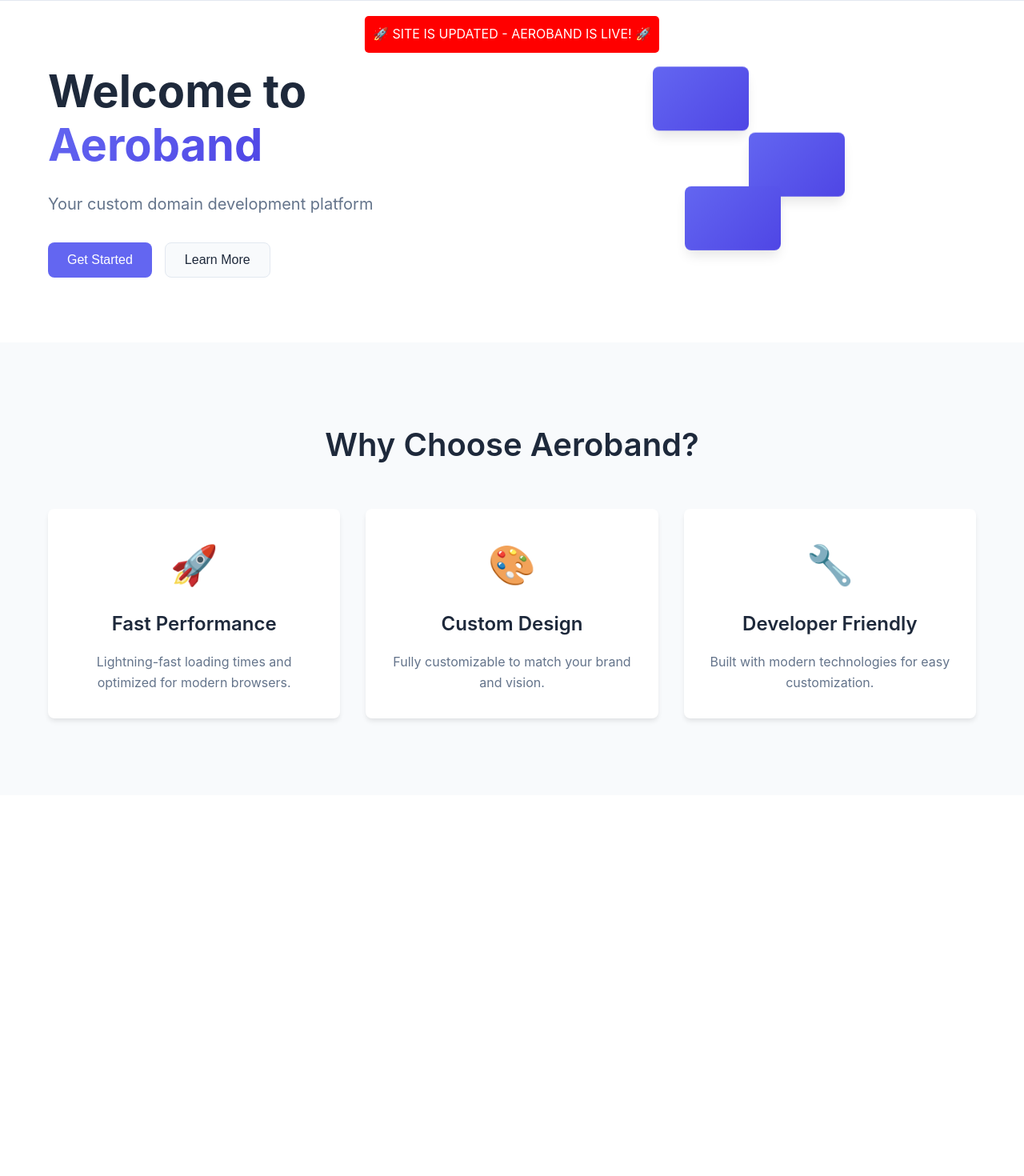
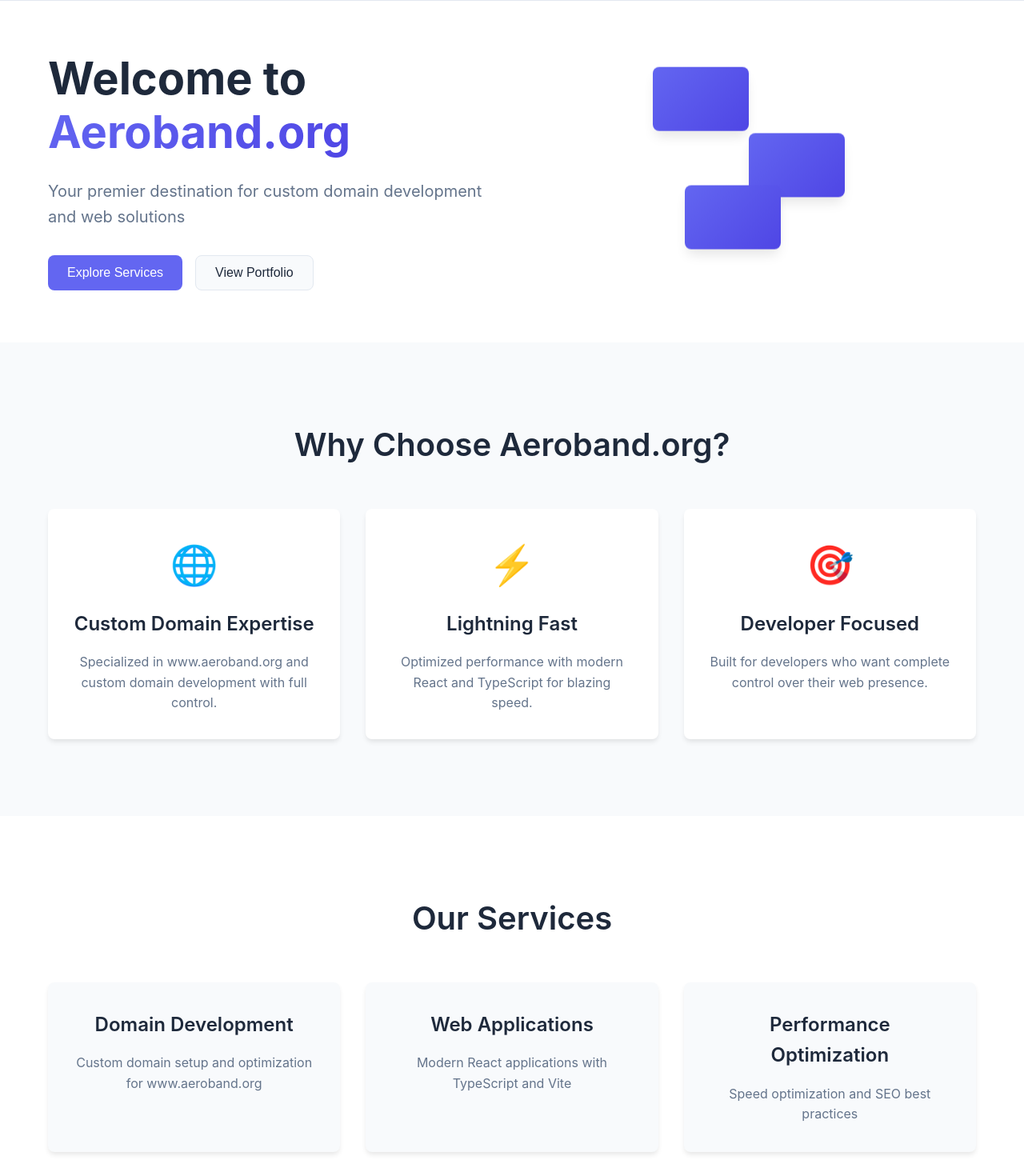
Before and after one commit to skhartaye/Aeroband, a React (Vite) app: page / in a window 1280 px wide. Shown: the part 80-1550 px from the top of the page at 80% size. Before the commit the page ends 1074 px from the top, so only its background shows below. Built offline with nearby package versions, Linux system fonts and the light colour scheme.

Commit message:
Customize site for www.aeroband.org domain with updated branding and content

```diff
--- a/index.html
+++ b/index.html
@@ -4,8 +4,14 @@
     <meta charset="UTF-8" />
     <link rel="icon" type="image/svg+xml" href="/vite.svg" />
     <meta name="viewport" content="width=device-width, initial-scale=1.0" />
-    <meta name="description" content="Aeroband - Custom domain development project" />
-    <title>Aeroband</title>
+    <meta name="description" content="Aeroband.org - Custom domain development and web solutions at www.aeroband.org" />
+    <meta name="keywords" content="aeroband, domain development, custom domain, www.aeroband.org, web solutions" />
+    <meta name="author" content="Aeroband.org" />
+    <meta property="og:title" content="Aeroband.org - Custom Domain Development" />
+    <meta property="og:description" content="Your premier destination for custom domain development and web solutions" />
+    <meta property="og:url" content="https://www.aeroband.org" />
+    <meta property="og:type" content="website" />
+    <title>Aeroband.org - Custom Domain Development</title>
   </head>
   <body>
     <div id="root"></div>
--- a/src/components/Header.tsx
+++ b/src/components/Header.tsx
@@ -11,7 +11,7 @@ const Header = ({ isMenuOpen, setIsMenuOpen }: HeaderProps) => {
     <header className="header">
       <div className="header-container">
         <Link to="/" className="logo">
-          <h1>Aeroband</h1>
+          <h1>Aeroband.org</h1>
         </Link>
 
         <nav className={`nav ${isMenuOpen ? 'nav-open' : ''}`}>
--- a/src/pages/About.tsx
+++ b/src/pages/About.tsx
@@ -3,26 +3,10 @@ import './About.css'
 const About = () => {
   return (
     <div className="about">
-      {/* Deployment status indicator */}
-      <div style={{
-        background: 'green',
-        color: 'white',
-        padding: '10px',
-        textAlign: 'center',
-        position: 'fixed',
-        top: '150px',
-        left: '50%',
-        transform: 'translateX(-50%)',
-        zIndex: 9999,
-        borderRadius: '5px'
-      }}>
-        ✅ DEPLOYMENT STATUS: ACTIVE - {new Date().toLocaleString()}
-      </div>
-
       <section className="about-hero">
-        <h1 className="page-title">About Aeroband</h1>
+        <h1 className="page-title">About Aeroband.org</h1>
         <p className="page-subtitle">
-          Building the future of custom domain development
+          Building the future of custom domain development at www.aeroband.org
         </p>
       </section>
 
@@ -31,18 +15,25 @@ const About = () => {
           <div className="about-text">
             <h2>Our Mission</h2>
             <p>
-              Aeroband is dedicated to providing developers and businesses with
+              At Aeroband.org, we're dedicated to providing developers and businesses with
               the tools they need to create stunning, high-performance websites
               on their own custom domains. We believe in the power of
-              customization and developer control.
+              customization and developer control, especially when it comes to domains like www.aeroband.org.
             </p>
 
             <h2>Our Technology</h2>
             <p>
               Built with modern web technologies including React, TypeScript,
-              and Vite, Aeroband offers a fast, scalable foundation for your
+              and Vite, Aeroband.org offers a fast, scalable foundation for your
               web projects. Our platform is designed to be developer-friendly
               while maintaining excellent performance and user experience.
+            </p>
+
+            <h2>Domain Expertise</h2>
+            <p>
+              We specialize in custom domain development, particularly for domains like
+              www.aeroband.org. Our expertise includes DNS configuration, SSL certificates,
+              and performance optimization for custom domains.
             </p>
           </div>
 
@@ -59,6 +50,10 @@ const About = () => {
               <h3>Modern</h3>
               <p>Technology</p>
             </div>
+            <div className="stat-card">
+              <h3>Secure</h3>
+              <p>SSL Ready</p>
+            </div>
           </div>
         </div>
       </section>
--- a/src/pages/Contact.tsx
+++ b/src/pages/Contact.tsx
@@ -12,6 +12,7 @@ const Contact = () => {
     e.preventDefault()
     // Handle form submission here
     console.log('Form submitted:', formData)
+    alert('Thank you for your message! We will get back to you soon.')
   }
 
   const handleChange = (e: React.ChangeEvent<HTMLInputElement | HTMLTextAreaElement>) => {
@@ -24,9 +25,9 @@ const Contact = () => {
   return (
     <div className="contact">
       <section className="contact-hero">
-        <h1 className="page-title">Contact Us</h1>
+        <h1 className="page-title">Contact Aeroband.org</h1>
         <p className="page-subtitle">
-          Get in touch with the Aeroband team
+          Get in touch with the Aeroband.org team for custom domain solutions
         </p>
       </section>
 
@@ -35,8 +36,8 @@ const Contact = () => {
           <div className="contact-info">
             <h2>Get In Touch</h2>
             <p>
-              Have questions about Aeroband or need help with your custom domain?
-              We're here to help you build something amazing.
+              Have questions about Aeroband.org or need help with your custom domain setup?
+              We're here to help you build something amazing for www.aeroband.org.
             </p>
 
             <div className="contact-details">
@@ -52,7 +53,15 @@ const Contact = () => {
                 <span className="contact-icon">🌐</span>
                 <div>
                   <h3>Website</h3>
-                  <p>aeroband.org</p>
+                  <p>www.aeroband.org</p>
+                </div>
+              </div>
+
+              <div className="contact-item">
+                <span className="contact-icon">🔧</span>
+                <div>
+                  <h3>Services</h3>
+                  <p>Custom Domain Development</p>
                 </div>
               </div>
             </div>
@@ -94,6 +103,7 @@ const Contact = () => {
                   onChange={handleChange}
                   rows={5}
                   required
+                  placeholder="Tell us about your custom domain needs..."
                 ></textarea>
               </div>
 
--- a/src/pages/Home.css
+++ b/src/pages/Home.css
@@ -141,6 +141,48 @@
   line-height: 1.6;
 }
 
+.services {
+  padding: 6rem 0;
+  background: white;
+}
+
+.services-grid {
+  display: grid;
+  grid-template-columns: repeat(auto-fit, minmax(300px, 1fr));
+  gap: 2rem;
+  max-width: 1200px;
+  margin: 0 auto;
+  padding: 0 20px;
+}
+
+.service-card {
+  background: var(--secondary-color);
+  padding: 2rem;
+  border-radius: var(--radius);
+  box-shadow: var(--shadow);
+  transition: var(--transition);
+  text-align: center;
+  border: 2px solid transparent;
+}
+
+.service-card:hover {
+  transform: translateY(-5px);
+  box-shadow: var(--shadow-lg);
+  border-color: var(--primary-color);
+}
+
+.service-card h3 {
+  font-size: 1.5rem;
+  font-weight: 600;
+  margin-bottom: 1rem;
+  color: var(--text-primary);
+}
+
+.service-card p {
+  color: var(--text-secondary);
+  line-height: 1.6;
+}
+
 @media (max-width: 768px) {
   .hero {
     grid-template-columns: 1fr;
--- a/src/pages/Home.tsx
+++ b/src/pages/Home.tsx
@@ -3,33 +3,17 @@ import './Home.css'
 const Home = () => {
   return (
     <div className="home">
-      {/* Test element to verify updates */}
-      <div style={{
-        background: 'red',
-        color: 'white',
-        padding: '10px',
-        textAlign: 'center',
-        position: 'fixed',
-        top: '100px',
-        left: '50%',
-        transform: 'translateX(-50%)',
-        zIndex: 9999,
-        borderRadius: '5px'
-      }}>
-        🚀 SITE IS UPDATED - AEROBAND IS LIVE! 🚀
-      </div>
-
       <section className="hero">
         <div className="hero-content">
           <h1 className="hero-title">
-            Welcome to <span className="highlight">Aeroband</span>
+            Welcome to <span className="highlight">Aeroband.org</span>
           </h1>
           <p className="hero-subtitle">
-            Your custom domain development platform
+            Your premier destination for custom domain development and web solutions
           </p>
           <div className="hero-buttons">
-            <button className="btn btn-primary">Get Started</button>
-            <button className="btn btn-secondary">Learn More</button>
+            <button className="btn btn-primary">Explore Services</button>
+            <button className="btn btn-secondary">View Portfolio</button>
           </div>
         </div>
         <div className="hero-visual">
@@ -42,22 +26,40 @@ const Home = () => {
       </section>
 
       <section className="features">
-        <h2 className="section-title">Why Choose Aeroband?</h2>
+        <h2 className="section-title">Why Choose Aeroband.org?</h2>
         <div className="features-grid">
           <div className="feature-card">
-            <div className="feature-icon">🚀</div>
-            <h3>Fast Performance</h3>
-            <p>Lightning-fast loading times and optimized for modern browsers.</p>
+            <div className="feature-icon">🌐</div>
+            <h3>Custom Domain Expertise</h3>
+            <p>Specialized in www.aeroband.org and custom domain development with full control.</p>
           </div>
           <div className="feature-card">
-            <div className="feature-icon">🎨</div>
-            <h3>Custom Design</h3>
-            <p>Fully customizable to match your brand and vision.</p>
+            <div className="feature-icon">⚡</div>
+            <h3>Lightning Fast</h3>
+            <p>Optimized performance with modern React and TypeScript for blazing speed.</p>
           </div>
           <div className="feature-card">
-            <div className="feature-icon">🔧</div>
-            <h3>Developer Friendly</h3>
-            <p>Built with modern technologies for easy customization.</p>
+            <div className="feature-icon">🎯</div>
+            <h3>Developer Focused</h3>
+            <p>Built for developers who want complete control over their web presence.</p>
+          </div>
+        </div>
+      </section>
+
+      <section className="services">
+        <h2 className="section-title">Our Services</h2>
+        <div className="services-grid">
+          <div className="service-card">
+            <h3>Domain Development</h3>
+            <p>Custom domain setup and optimization for www.aeroband.org</p>
+          </div>
+          <div className="service-card">
+            <h3>Web Applications</h3>
+            <p>Modern React applications with TypeScript and Vite</p>
+          </div>
+          <div className="service-card">
+            <h3>Performance Optimization</h3>
+            <p>Speed optimization and SEO best practices</p>
           </div>
         </div>
       </section>
```
